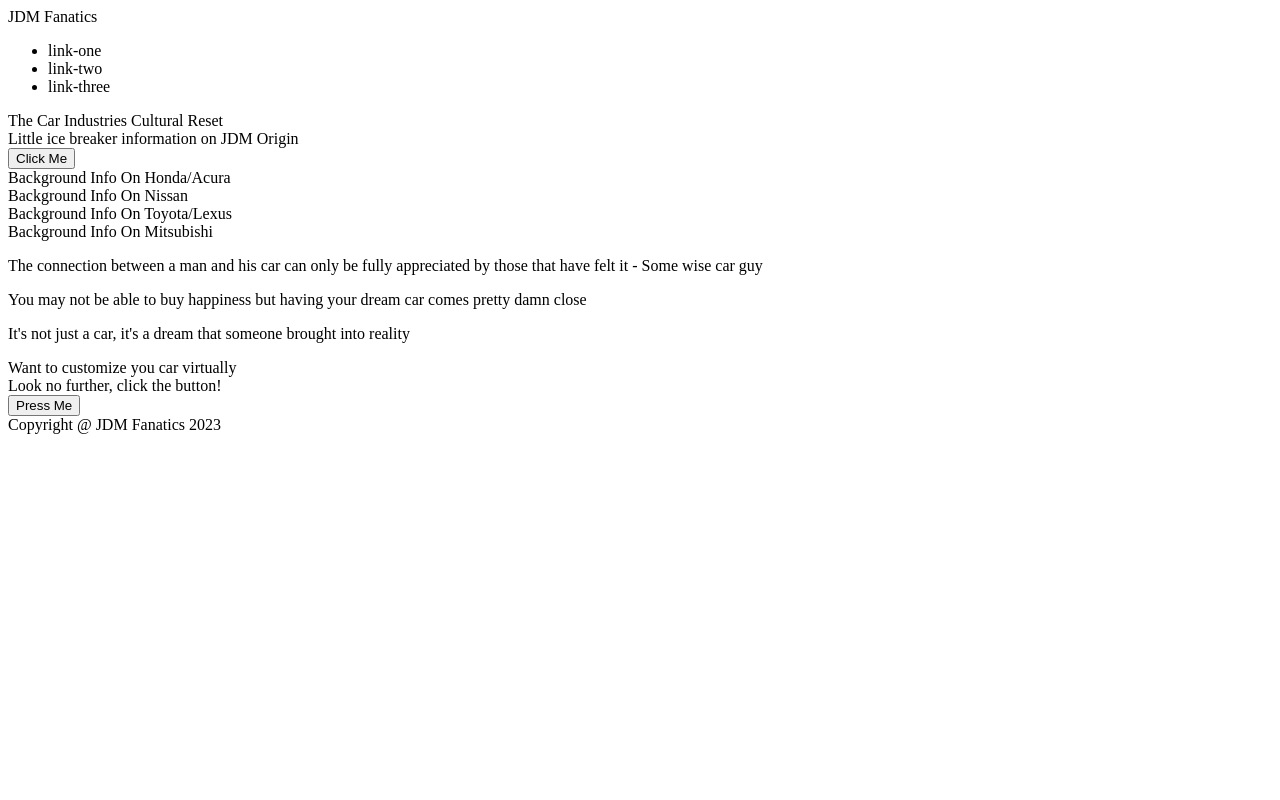
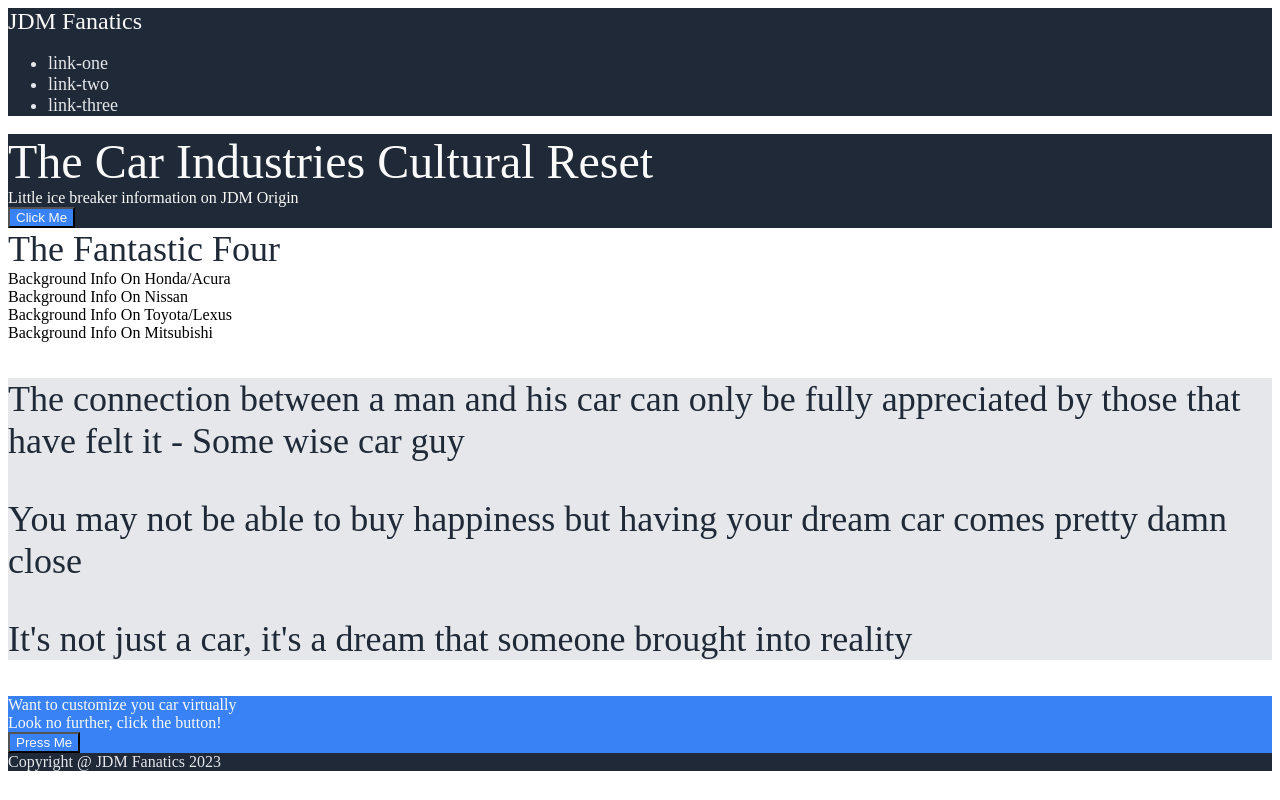
Before and after one commit to DonnyWool/landing-page, a plain HTML site: page index.html in a window 1280 px wide. Drawn offline with Linux system fonts and the light colour scheme.

Commit message:
added the guideline's colors and font styles

```diff
--- a/index.html
+++ b/index.html
@@ -24,7 +24,9 @@
             </div>
             <!--This is where the image for section-one will be inserted-->
         </div>
+        <!--Forgot to add the section-two header but that's been resolved-->
         <div class="section-two">
+            <div class="section-two-header">The Fantastic Four</div>
             <div class="info">
                 <!--This is where Honda/Acura Gallery will be inserted-->
                 <div class="info-text">Background Info On Honda/Acura</div>
--- a/styles.css
+++ b/styles.css
@@ -0,0 +1,59 @@
+.header, .section-one, .footer {
+    background-color: #1f2937;
+}
+
+.header {
+    color:#f9faf8;
+}
+
+.header-logo {
+    font-size: 24px;
+    color: #f9faf8;
+}
+
+.links {
+    color: #e5e7eb;
+    font-size: 18px;
+}
+
+.section-one {
+    color:#f9faf8;
+}
+
+.section-one-intro {
+    color: #f9faf9;
+    font-size: 48px;
+    font-weight: extra-bold;
+}
+
+.intro-section {
+    color: #e5e7eb;
+    font-size: 18px;
+}
+
+.section-two-header {
+    color: #1f2937;
+    font-size: 36px;
+    font-weight: extra-bold;
+}
+
+.section-three {
+    background-color: #e5e7eb;
+    color: #1f2937;
+    font-weight: lighter;
+    font-size: 36px;
+}
+
+.bubble {
+    background-color: #3882f6;
+    color: #f9faf8;
+}
+
+button {
+    background-color: #3882f6;
+    color: #f9faf8;
+}
+
+.footer {
+    color: #e5e7eb;
+}
```
